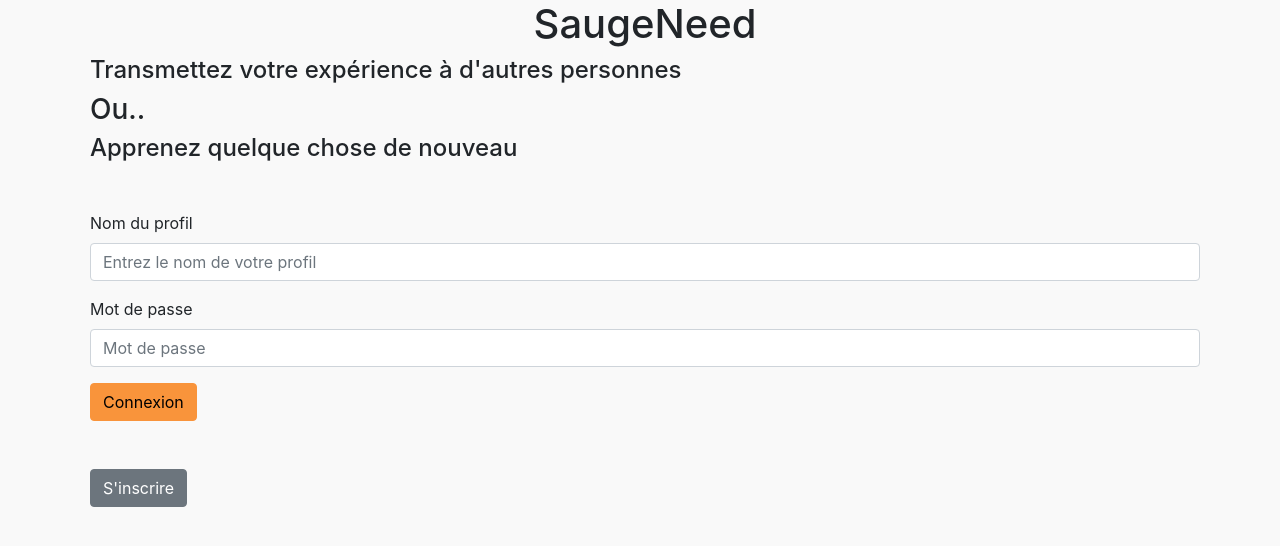
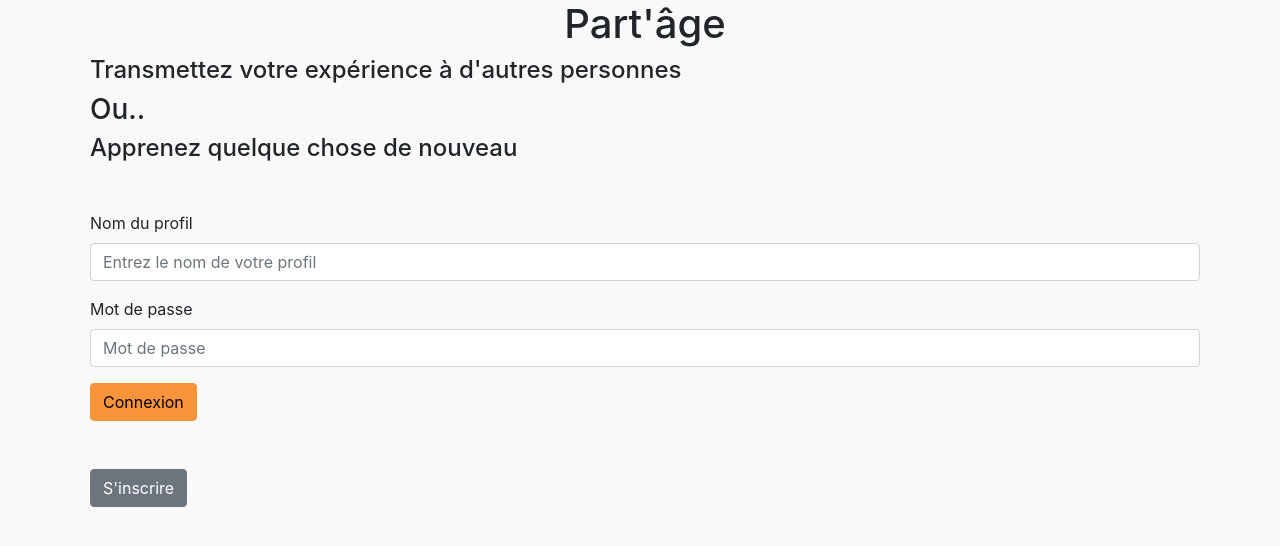
Before and after one commit to NoeLibon/Hackathon2022, a React (Create React App) app in the folder my-react-app/: page / in a window 1280 px wide. Shown: the top 546 px of the page. Built offline with nearby package versions, Linux system fonts and the light colour scheme.

Commit message:
title update

```diff
--- a/my-react-app/src/components/AppDescription.js
+++ b/my-react-app/src/components/AppDescription.js
@@ -17,7 +17,7 @@ class AppDescription extends React.Component {
 
     return (
       <div>
-        <h1>SaugeNeed</h1>
+        <h1>Part'âge</h1>
         <h4>Transmettez votre expérience à d'autres personnes</h4>
         <h3>Ou..</h3>
         <h4>Apprenez quelque chose de nouveau</h4>
```
